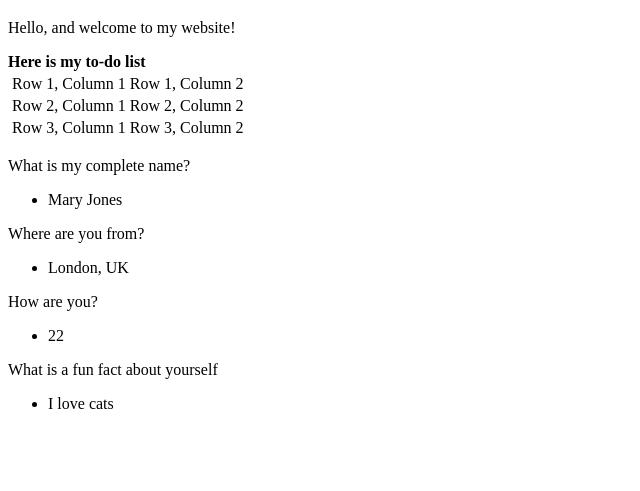
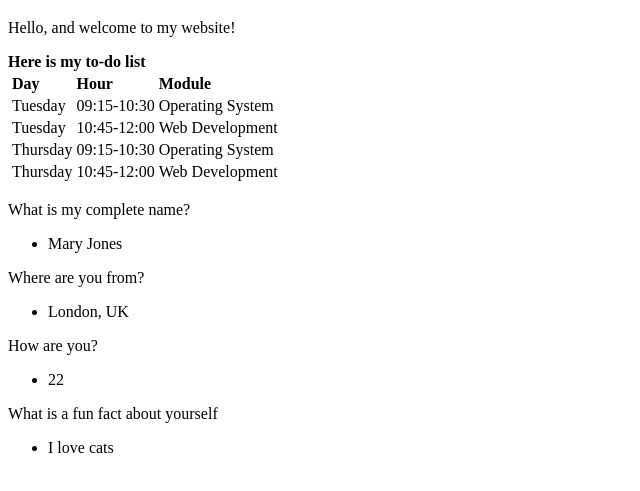
Before and after one commit to mariamjafri/mariamjafri.github.io, a plain HTML site: page index.html in a window 1280 px wide. Shown: the part 61-552 px from the top of the page, without its empty margins (0-640 px from the left). Drawn offline with Linux system fonts and the light colour scheme.

Commit message:
table text

```diff
--- a/index.html
+++ b/index.html
@@ -9,16 +9,29 @@
     <strong>Here is my to-do list</strong>
     <table style="border:1px solid white">
         <tr>
-            <td>Row 1, Column 1</td>
-            <td>Row 1, Column 2</td>
+            <td><strong>Day</strong></td>
+            <td><strong>Hour</strong></td>
+            <td><strong>Module</strong></td>
         </tr>
         <tr>
-            <td>Row 2, Column 1</td>
-            <td>Row 2, Column 2</td>
+            <td>Tuesday</td>
+            <td>09:15-10:30</td>
+            <td>Operating System</td>
         </tr>
         <tr>
-            <td>Row 3, Column 1</td>
-            <td>Row 3, Column 2</td>
+            <td>Tuesday</td>
+            <td>10:45-12:00</td>
+            <td>Web Development</td>
+        </tr>
+        <tr>
+            <td>Thursday</td>
+            <td>09:15-10:30</td>
+            <td>Operating System</td>
+        </tr>
+        <tr>
+            <td>Thursday</td>
+            <td>10:45-12:00</td>
+            <td>Web Development</td>
         </tr>
     </table>
   <p>What is my complete name?</p>
```
